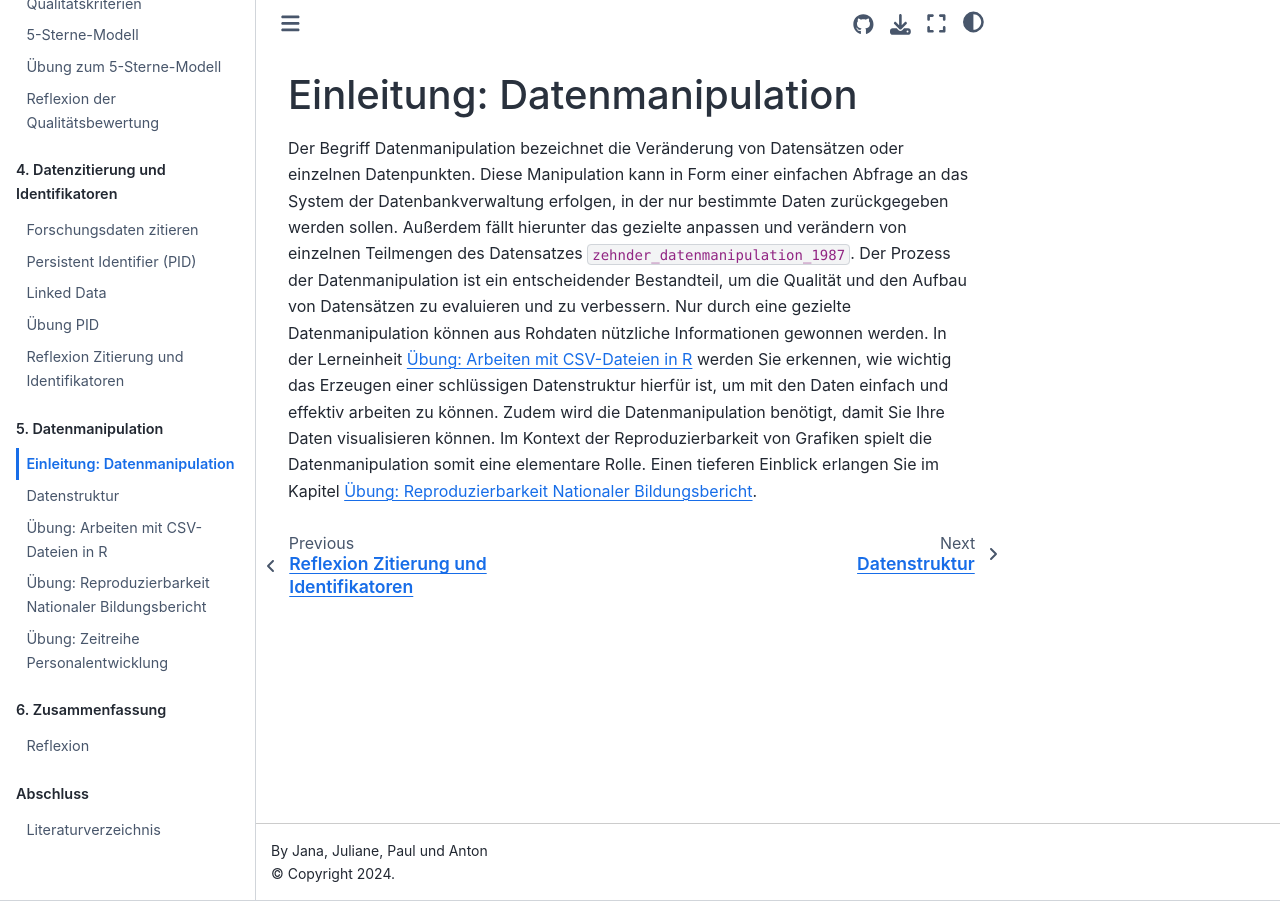
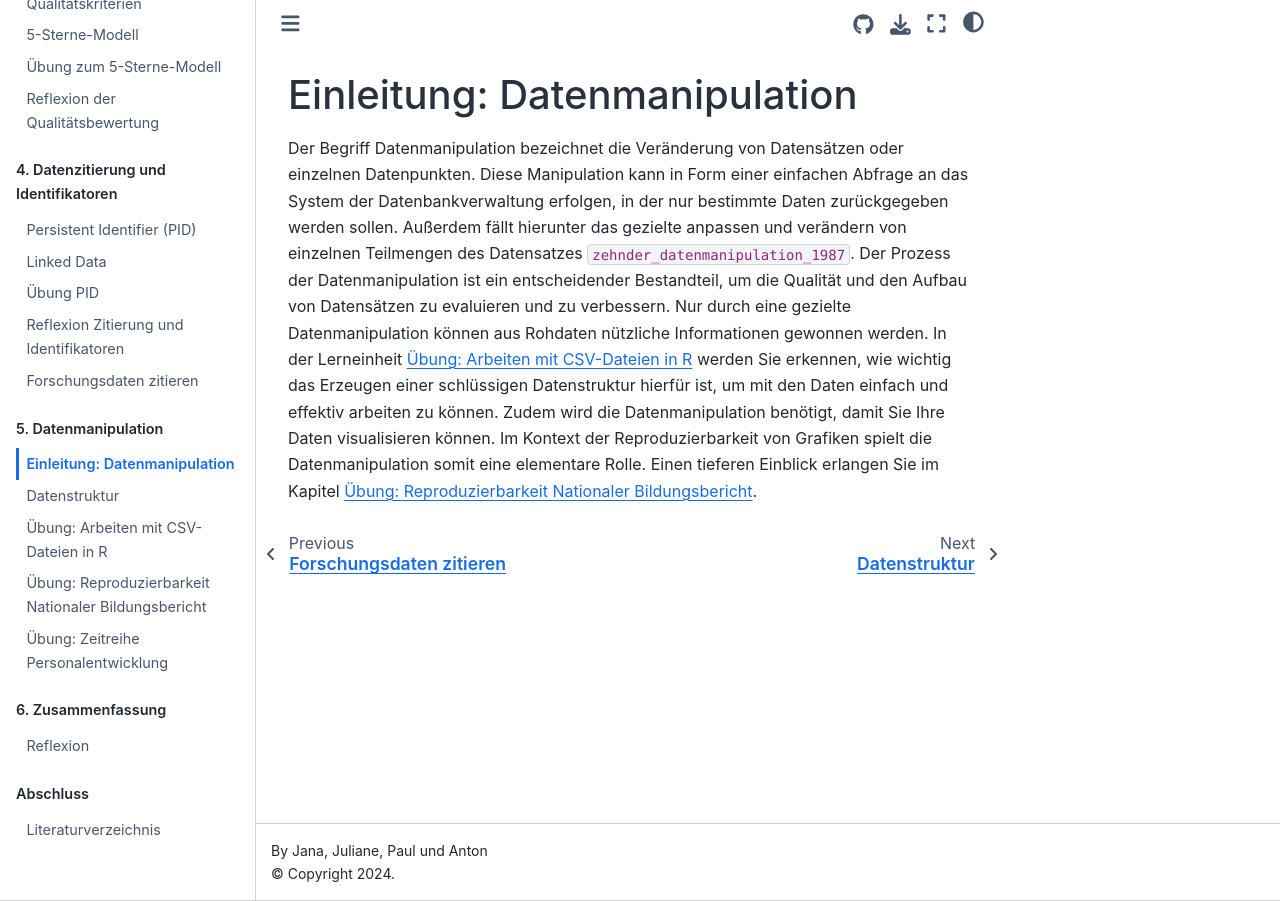
Before and after one commit to quadriga-dk/Tabelle-Fallstudie-1, a Jupyter Book: the page built from Markdown/Datenmanipulation.md, in a window 1280 px wide. Built offline with Jupyter Book 1.0.4 settings and Sphinx 7.4.7 and the Sphinx Book theme 1.1.4, drawn with Linux system fonts in a browser that asks for light colours; cross-references to code outside the pages are shown as plain code; some of the changed lines change nothing that is shown.

Commit message:
Update _toc.yml

```diff
--- a/_toc.yml
+++ b/_toc.yml
@@ -24,11 +24,11 @@ parts:
     - file: Markdown/Qualität_Reflexion
   - caption: 4. Datenzitierung und Identifikatoren
     chapters:
-    - file: Markdown/Einleitung_Datenzitierung
     - file: Markdown/PID
     - file: Markdown/Linked_Data
     - file: Markdown/Übung_PID
     - file: Markdown/Zitierung_Reflexion
+    - file: Markdown/Einleitung_Datenzitierung
   - caption: 5. Datenmanipulation
     chapters:
     - file: Markdown/Datenmanipulation
```
